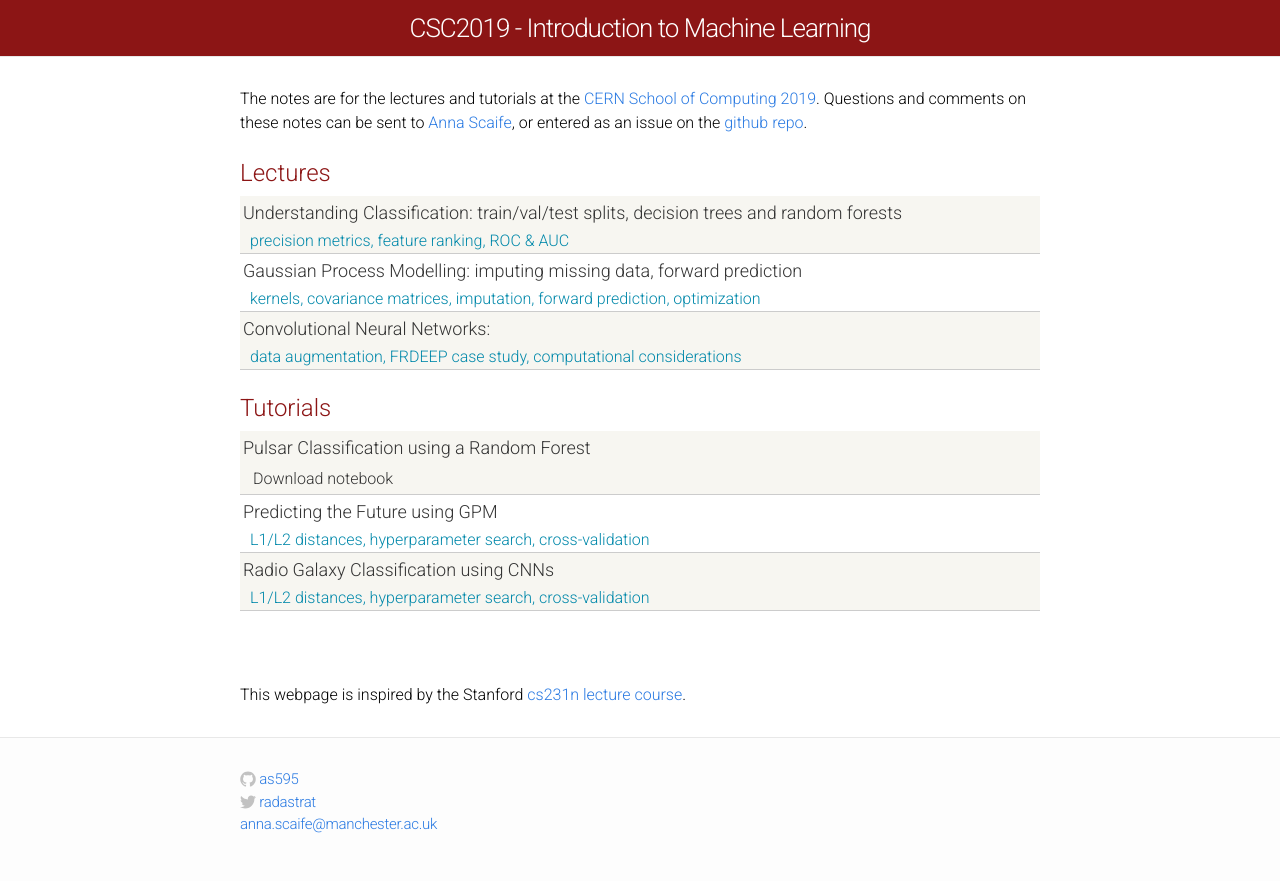
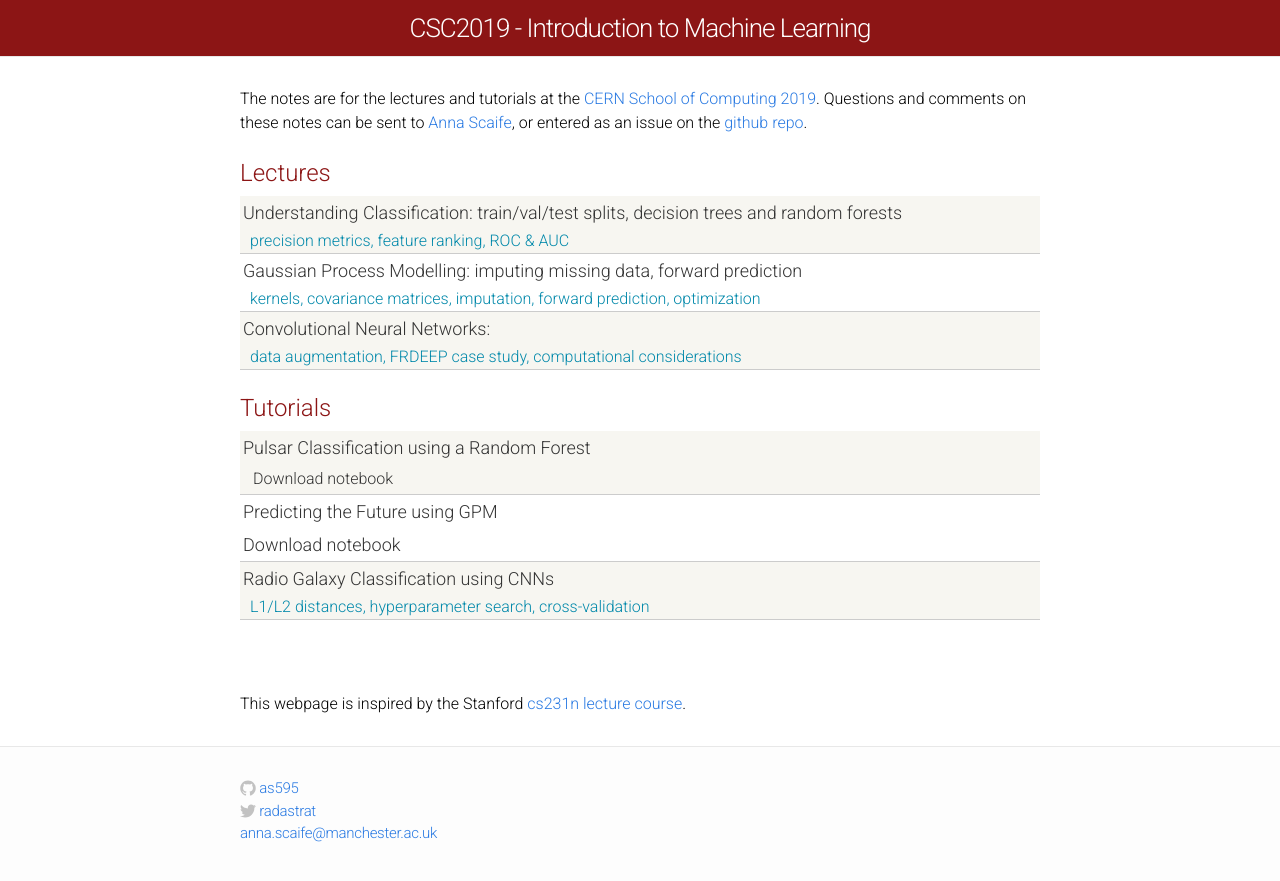
Before and after one commit to as595/csc-2019, a Jekyll site: the page built from index.html, in a window 1280 px wide. Shown: the top 881 px of the page. Built offline with Jekyll 4.4.1, drawn with Linux system fonts in a browser that asks for light colours.

Commit message:
Update index.html

```diff
--- a/index.html
+++ b/index.html
@@ -55,12 +55,12 @@ layout: default
     </div>
 
     <div class="materials-item">
-      <a href="classification/">
+      <a href="tutorials/GPMCarbonDioxide.html">
         Predicting the Future using GPM
       </a>
-      <div class="kw">
-        L1/L2 distances, hyperparameter search, cross-validation
-      </div>
+      <a href="tutorials/GPMCarbonDioxide.ipynb">
+          Download notebook
+      	</a>
     </div>
 
     <div class="materials-item">
```
